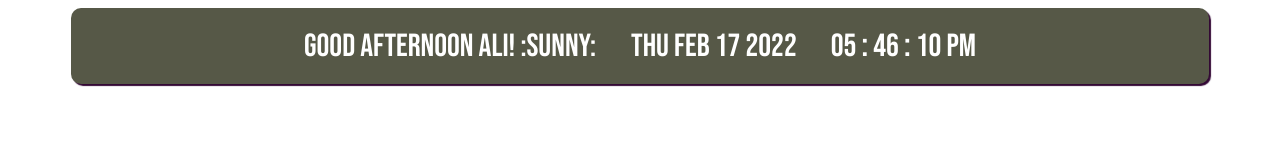
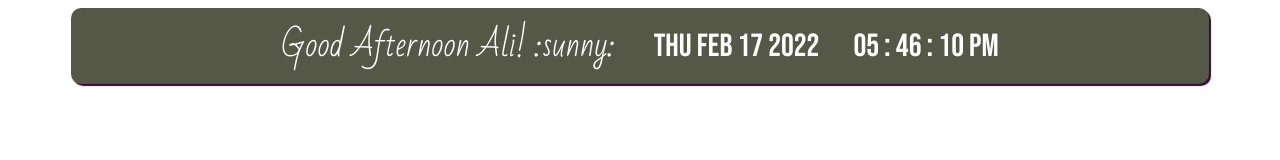
Before and after one commit to chimvantae/notion, a plain HTML site: page index.html in a window 1280 px wide. Drawn offline with Linux system fonts and the light colour scheme.

Commit message:
Update index.html

```diff
--- a/index.html
+++ b/index.html
@@ -2,7 +2,7 @@
 <!DOCTYPE html>
 <html lang="en">
 <head>
-    <link href="https://fonts.googleapis.com/css2?family=Dancing+Script:wght@700&family=Bebas+Neue" rel="stylesheet">
+    <link href="https://fonts.googleapis.com/css2?family=Bad+Script&family=Bebas+Neue" rel="stylesheet">
 
     <meta charset="UTF-8">
     <meta name="viewport" content="width=device-width, initial-scale=1.0">
@@ -79,7 +79,7 @@ h1 {
 .greet{
 
     display:inline;
-    font-family: 'Bebas Neue', cursive;
+    font-family: 'Bad Script', cursive;
     font-size: 2rem;
      padding-right: 30px;
 }
@@ -87,7 +87,7 @@ h1 {
     </style>
 </head>
 <body>
-    <link href="https://fonts.googleapis.com/css?family=Lobster|Roboto:400,700" rel="stylesheet">
+    <link href="https://fonts.googleapis.com/css2?family=Bad+Script&family=Bebas+Neue" rel="stylesheet">
 
 <div class="full-table">
   <div class="table-cell">
```
